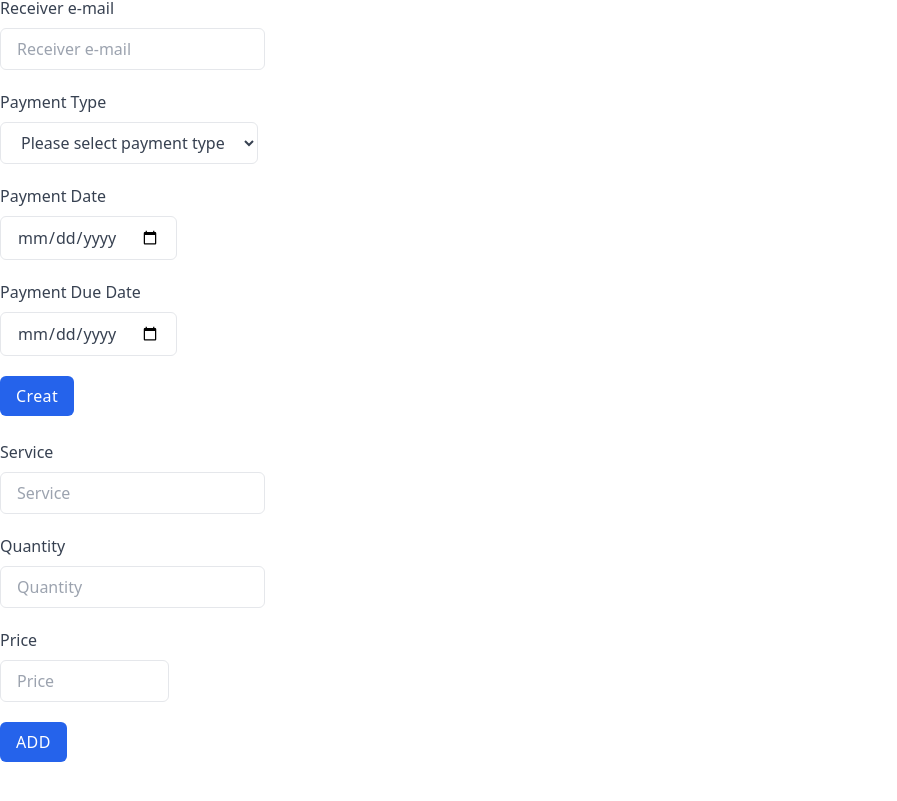
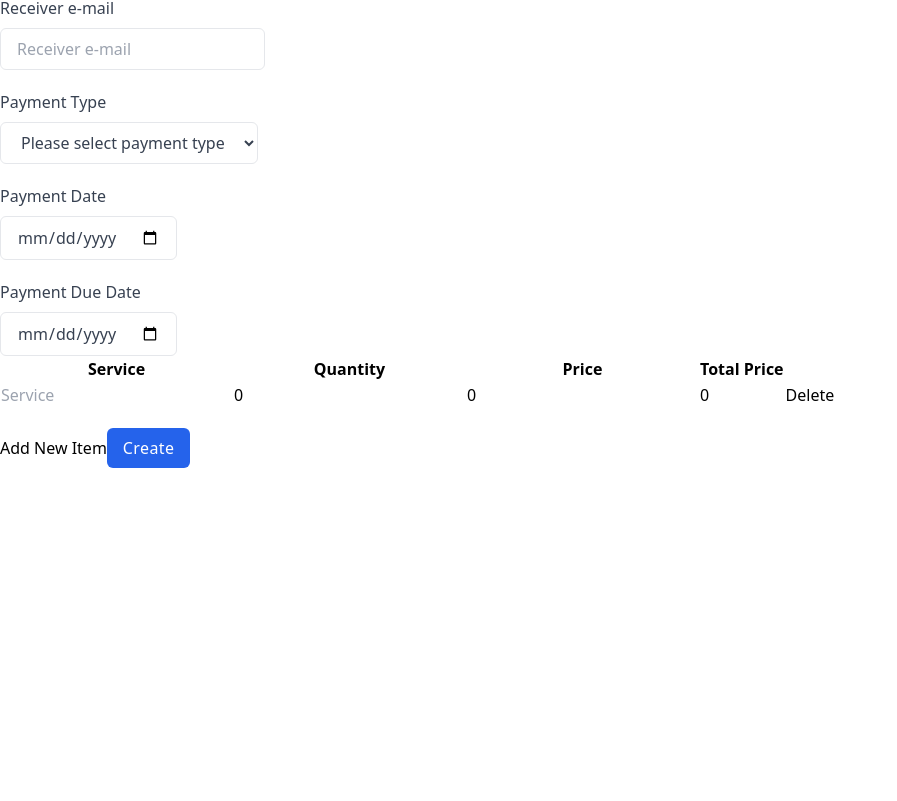
Before and after one commit to sevvalsaygat/invoicing-app, a React (Create React App) app: page / in a window 1280 px wide. Shown: the part 369-1170 px from the top of the page, without its empty margins (0-897 px from the left). After the commit the page ends 861 px from the top, so only its background shows below. Built offline with nearby package versions, Linux system fonts and the light colour scheme.

Commit message:
Create items with using use field array

```diff
--- a/src/App.js
+++ b/src/App.js
@@ -1,8 +1,7 @@
+import { useState } from 'react';
 import { Routes, Route } from 'react-router-dom';
 import List from "./components/List/index"
 import Home from './pages/Home';
-import "react-datepicker/dist/react-datepicker.css";
-import { useState } from 'react';
 
 function App() {
   const [invoices, setInvoices] = useState([])
@@ -10,7 +9,7 @@ function App() {
   return (
     <Routes>
       <Route path='/' element={<Home invoices={invoices} setInvoices={setInvoices} />} />
-      <Route path='/list' element={<List setInvoices={setInvoices} invoices={invoices} />} />
+      <Route path='/list' element={<List invoices={invoices} />} />
     </Routes>
   );
 }
--- a/src/components/Form/ItemForm.js
+++ /dev/null
@@ -1,54 +0,0 @@
-import React from 'react'
-import { useForm } from "react-hook-form";
-
-function ItemForm({invoiceForm, setInvoiceForm}) {
-  const { register, handleSubmit, reset, formState: { errors } } = useForm();
-  const onSubmit = (data) => {
-    setInvoiceForm({...invoiceForm, items: [...invoiceForm.items, data]})
-    reset()
-  };
-
-  return (
-    <div>
-      <form onSubmit={handleSubmit(onSubmit)}>
-        <div>
-          <label className="text-gray-700 dark:text-gray-200" >Service</label>
-          <input
-            className="block px-4 py-2 mt-2 text-gray-700 bg-white border border-gray-200 rounded-md dark:bg-gray-800 dark:text-gray-300 dark:border-gray-600 focus:border-blue-400 focus:ring-blue-300 focus:ring-opacity-40 dark:focus:border-blue-300 focus:outline-none focus:ring"
-            type="text"
-            placeholder='Service'
-            {...register("service", { required: true })}
-          />
-          {errors.service && <span className='text-red-500'>This field is required!</span>}
-        </div>
-        <div className='mt-5'>
-          <label className="text-gray-700 dark:text-gray-200" >Quantity</label>
-          <input
-            className="block px-4 py-2 mt-2 text-gray-700 bg-white border border-gray-200 rounded-md dark:bg-gray-800 dark:text-gray-300 dark:border-gray-600 focus:border-blue-400 focus:ring-blue-300 focus:ring-opacity-40 dark:focus:border-blue-300 focus:outline-none focus:ring"
-            type="number"
-            placeholder='Quantity'
-            {...register("quantity", { required: true })}
-          />
-          {errors.quantity && <span className='text-red-500'>This field is required!</span>}
-        </div>
-        <div className='mt-5'>
-          <label className="text-gray-700 dark:text-gray-200" >Price</label>
-          <input
-            className="block px-4 py-2 mt-2 text-gray-700 bg-white border border-gray-200 rounded-md dark:bg-gray-800 dark:text-gray-300 dark:border-gray-600 focus:border-blue-400 focus:ring-blue-300 focus:ring-opacity-40 dark:focus:border-blue-300 focus:outline-none focus:ring"
-            type="number" min="0.00" max="10000.00" step="0.01"
-            placeholder='Price'
-            {...register("price", { required: true })}
-          />
-          {errors.price && <span className='text-red-500'>This field is required!</span>}
-        </div>
-        <button
-          className="mt-5 mb-10 px-4 py-2 font-medium tracking-wide text-white capitalize transition-colors duration-200 transform bg-blue-600 rounded-md hover:bg-blue-500 focus:outline-none focus:ring focus:ring-blue-300 focus:ring-opacity-80"
-          type='submit'>
-          ADD
-        </button>
-      </form>
-    </div>
-  )
-}
-
-export default ItemForm
--- a/src/components/Form/index.js
+++ b/src/components/Form/index.js
@@ -1,19 +1,27 @@
 import React from 'react'
 import { Link } from "react-router-dom"
-import { useForm } from "react-hook-form";
+import { useForm, useFieldArray } from "react-hook-form";
 
-function Index({ invoices, setInvoices, invoiceForm, setInvoiceForm }) {
-  const { register, handleSubmit, reset, formState: { errors } } = useForm();
+const defaultItemValue = {
+  service: '',
+  quantity: '0',
+  price: '0'
+}
+
+function Index({ invoices, setInvoices }) {
+  const { register, handleSubmit, control, reset, formState: { errors } } = useForm({
+    defaultValues: {
+      items: [defaultItemValue]
+    }
+  });
+
+  const { fields, append, remove } = useFieldArray({
+    control,
+    name: "items",
+  });
+
   const onSubmit = (data) => {
-    setInvoiceForm({
-      ...invoiceForm,
-      title: data.title,
-      description: data.description,
-      receiver_email: data.receiver_email,
-      payment_date: data.payment_date,
-      payment_due_date: data.payment_due_date
-    })
-    setInvoices([...invoices, invoiceForm])
+    setInvoices([...invoices, data])
     reset()
   };
 
@@ -88,10 +96,71 @@ function Index({ invoices, setInvoices, invoiceForm, setInvoiceForm }) {
           />
           {errors.payment_due_date && <span className='text-red-500'>This field is required!</span>}
         </div>
+        <table>
+          <tbody>
+            <tr>
+              <th>Service</th>
+              <th>Quantity</th>
+              <th>Price</th>
+              <th>Total Price</th>
+              <th></th>
+            </tr>
+            {
+              fields.map((field, i) => (
+                <tr key={i}>
+                  <td>
+                    <input
+                      placeholder='Service'
+                      {...register(`items[${i}].service`, { required: true })}
+                    />
+                  </td>
+                  <td>
+                    <input
+                      placeholder='Quantity'
+                      {...register(`items[${i}].quantity`, {
+                        required: true,
+                        valueAsNumber: true,
+                        validate: (value) => value > 0,
+                      })}
+                    />
+                  </td>
+                  <td>
+                    <input
+                      placeholder='Price'
+                      {...register(`items[${i}].price`, {
+                        required: true,
+                        valueAsNumber: true,
+                        pattern: {
+                          value: /^(0|[1-9]\d*)(\.\d+)?$/
+                        },
+                      })}
+                    />
+
+                    {errors.items?.[i].price && <span className='text-red-500'>This field is required!</span>}
+                  </td>
+                  <td>
+                    {
+                      field.quantity && field.price && field.quantity * field.price
+                    }
+                  </td>
+                  <td>
+                    <button onClick={() => {
+                      remove(i)
+                    }}>Delete</button>
+                  </td>
+                </tr>
+              ))
+            }
+          </tbody>
+        </table>
+        <button onClick={() => {
+          append(defaultItemValue)
+        }}>Add New Item</button>
+
         <button
           className="mt-5 px-4 py-2 font-medium tracking-wide text-white capitalize transition-colors duration-200 transform bg-blue-600 rounded-md hover:bg-blue-500 focus:outline-none focus:ring focus:ring-blue-300 focus:ring-opacity-80"
           type='submit'>
-          Creat
+          Create
         </button>
       </form>
       <br />
--- a/src/components/List/index.js
+++ b/src/components/List/index.js
@@ -1,7 +1,7 @@
 import React from 'react'
 import { Link } from "react-router-dom"
 
-function Index({ invoices, setInvoices }) {
+function Index({ invoices }) {
   return (
     <div>
       <div className="flex border-b">
--- a/src/pages/Home.js
+++ b/src/pages/Home.js
@@ -1,23 +1,11 @@
-import React, { useState } from 'react'
+import React from 'react'
 import Form from '../components/Form/index'
-import ItemForm from '../components/Form/ItemForm'
 
-const initialFormValues = {
-  title: "",
-  description: "",
-  receiver_email: "",
-  payment_date: "",
-  payment_due_date: "",
-  items: []
-}
-
-function Home({invoices, setInvoices}) {
-  const [invoiceForm, setInvoiceForm] = useState(initialFormValues)
+function Home({ invoices, setInvoices }) {
 
   return (
     <div>
-      <Form invoiceForm={invoiceForm} setInvoiceForm={setInvoiceForm} invoices={invoices} setInvoices={setInvoices}/>
-      <ItemForm invoiceForm={invoiceForm} setInvoiceForm={setInvoiceForm}/>
+      <Form invoices={invoices} setInvoices={setInvoices} />
     </div>
   )
 }
```
